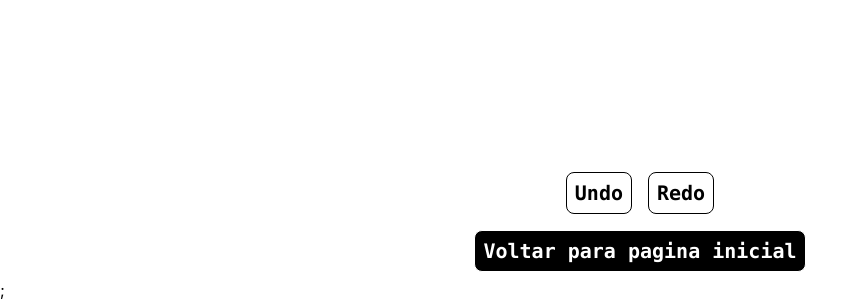
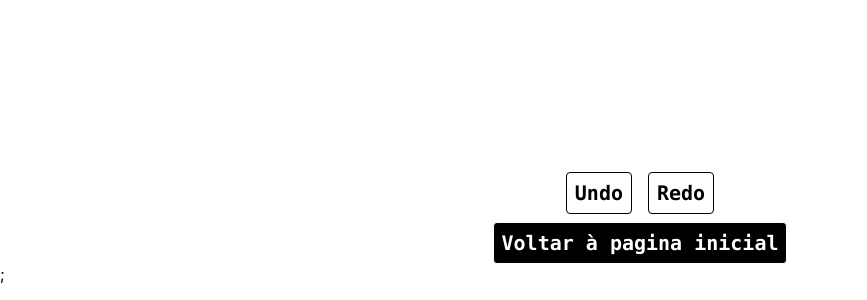
Before and after one commit to isaac-goncalves/MyPortfolio, a Next.js app: page /project1 in a window 1280 px wide. Shown: the part 631-931 px from the top of the page, without its empty margins (0-867 px from the left). Built offline with nearby package versions, Linux system fonts and the light colour scheme.

Commit message:
changed circle project button border radious

```diff
--- a/src/pages/project1/index.tsx
+++ b/src/pages/project1/index.tsx
@@ -65,7 +65,7 @@ function App() {
       <button className={styles.button} onClick={restoreCircle}>Redo</button>
       </div>
       <a href="/">
-      <button className={styles.home_button}>Voltar para pagina inicial</button>
+      <button className={styles.home_button}>Voltar à pagina inicial</button>
       </a>
     </div>
   );
--- a/src/pages/project1/styles.module.scss
+++ b/src/pages/project1/styles.module.scss
@@ -35,7 +35,7 @@
   color: #000;
   padding: 0.5rem;
   margin: 0.5rem;
-  border-radius: 0.5rem;
+  border-radius: 4px;
 }
 
 .home_button{
@@ -46,8 +46,7 @@
   font-family: Consolas;
   color: #FFF;
   padding: 0.5rem;
-  margin: 0.5rem;
-  border-radius: 0.5rem;
+  border-radius: 4px;
   top: 0;
   left: 0;
 }
```
